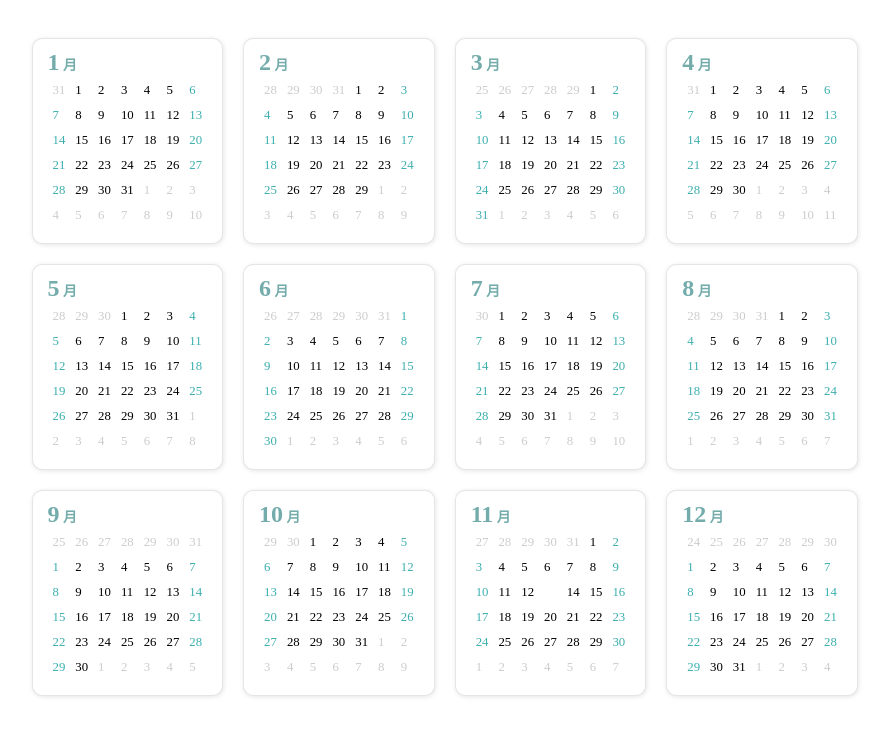
After one commit to manda-shen/php-class, a PHP site: page /calendar/calendar_year.php in a window 1280 px wide. The commit adds this page. Shown: the top 745 px of the page, without its empty margins (195-1085 px from the left). Run offline with PHP 8.4, Linux system fonts and the light colour scheme.

Commit message:
做了年曆，連結尚未寫好

```diff
--- a/calendar/calendar_pra.php
+++ b/calendar/calendar_pra.php
@@ -177,6 +177,5 @@ for($i=0;$i<6;$i++){
 ?>
 </table>
 
-
 </body>
 </html>
--- /dev/null
+++ b/calendar/calendar_year.php
@@ -0,0 +1,182 @@
+<!DOCTYPE html>
+<html lang="en">
+
+<head>
+    <meta charset="UTF-8">
+    <meta name="viewport" content="width=device-width, initial-scale=1.0">
+    <title>Document</title>
+    <style>
+
+        .box{
+            margin:auto;
+            background-color: white;
+            width: 424px;
+            display:flex;
+            flex-wrap: wrap;
+            padding: 20px 30px 40px;
+        }
+
+        /* 預設寬度(最小)為420px，以下設置其他寬度 */
+        /* 當視窗寬度大於576px，設置固定寬度630px */
+        @media (min-width: 768px) {
+            .box {
+                width: 636px;
+            }
+        }
+
+        /* 當視窗寬度大於768px，設置固定寬度839px */
+        @media (min-width: 992px) {
+            .box {
+                width: 847px;
+            }
+        }
+
+        /* 當視窗寬度大於1330px，設置固定寬度1259px*/
+        @media (min-width: 1330px) {
+            .box {
+                width: 1271px;
+            }
+        }
+
+        table{
+            color: #000;
+            border-collapse: collapse;
+            font-size: 0.8rem;
+
+
+        }
+
+        tr,td{
+            padding: 5px;
+        }
+
+        h2{
+            margin-top: 10px;
+            margin-bottom: 2px;
+            color: #74ACAC;
+        }
+
+        .per_month{
+            background-color: white;
+            padding:15px;
+            padding-top:0px;
+            margin:10px;
+            border-radius:10px;
+            border:0.1em solid rgba(0,0,0,0.1);
+            box-shadow:0.7px 1px 5px rgba(0,0,0,0.1);
+        }
+        .month::after{
+            content:" 月";
+            color: #74ACAC;
+            font-size: 14px;
+        }
+
+        .holiday{
+
+            color: #3CAEAE;
+        }
+        .grey-text{
+            color:#ccc;
+        }
+        .today{
+
+            color:white;
+
+        }
+
+
+
+    </style>
+
+</head>
+
+<body>
+
+<div class="box">
+<?php
+
+
+if(isset($_GET['year'])){
+    $year=$_GET['year'];
+}else{
+    $year=date("Y");
+}
+
+if(isset($_GET['month'])){
+    $month=$_GET['month'];
+}else{
+    $month=date("m");
+}
+
+
+if($month-1<1){
+    $prevMonth=12;
+    $prevYear=$year-1;
+}else{
+    $prevMonth=$month-1;
+    $prevYear=$year;
+}
+
+if($month+1>12){
+    $nextMonth=1;
+    $nextYear=$year+1;
+}else{
+    $nextMonth=$month+1;
+    $nextYear=$year;
+}
+
+
+?>
+
+
+
+<?php
+for($m=1;$m<=12;$m++){
+?>
+
+<div class="per_month"><a href="./calendar_pra.php" style="text-decoration: none; color: inherit;">
+<table>
+
+<div>
+<h2 class="month"><?php echo $m?></h2>
+</div>
+
+<?php
+
+
+$firstDay="{$year}-{$m}-1";
+$firstDay_stamp=strtotime($firstDay);
+
+$week_firstDay=date("N", $firstDay_stamp);
+$start_stamp=strtotime("-$week_firstDay days",$firstDay_stamp);
+
+for($i=0;$i<6;$i++){
+    echo "<tr>";
+    for($j=0;$j<7;$j++){
+        $isToday=(date("Y-m-d",$start_stamp)==date("Y-m-d"))?'today':'';
+        $theMonth=(date("m",$start_stamp)==date("m",$firstDay_stamp))?'':'grey-text';
+        $w=date("w", $start_stamp);
+        $isHoliday=($w==0 || $w==6)?'holiday':'';
+        echo "<td class='$theMonth $isToday $isHoliday'>";
+        echo date("j",$start_stamp);
+        $start_stamp=strtotime("+1 day", $start_stamp);
+
+    }
+    echo "</tr>";
+}
+
+?>
+</table>
+</a>
+</div>
+
+<?php
+}
+?>
+
+</div>
+
+
+</body>
+
+</html>
```
Also changed, not shown: calendar/calender.css (added, +38 -0 lines), calendar/calender.html (deleted, +0 -24 lines).
